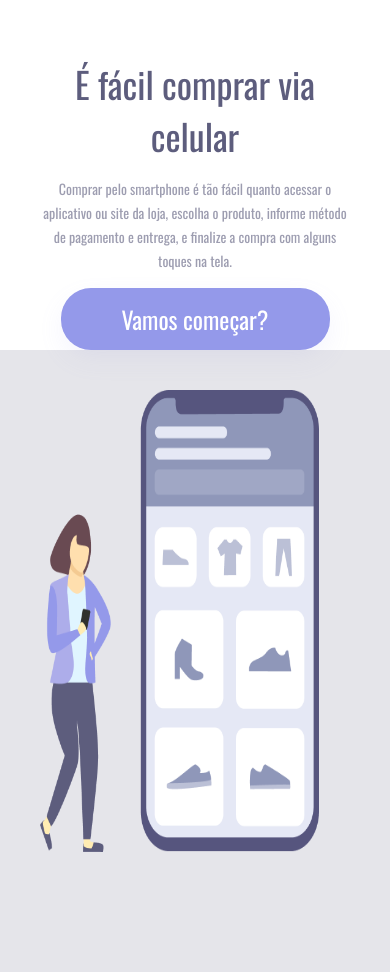
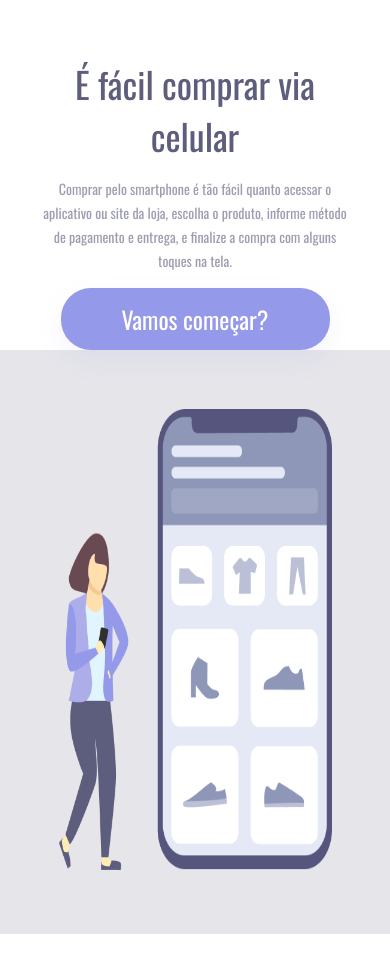
Before and after one commit to AnderDev513/Projeto-Pagina-Inicial-Loja----_AnderDev, a plain HTML site: page index.html in a window 390 px wide. After the commit the page ends 934 px from the top, so only its background shows below. Drawn offline with nearby package versions, Linux system fonts and the light colour scheme.

Commit message:
Correção bug responsividade smartphone

```diff
--- a/styles.css
+++ b/styles.css
@@ -97,22 +97,21 @@ header {
 @media screen and (max-width: 900px){
     .left-box {
         width: 100%;
-        right: 50%;
         padding: 0%;
         margin: 0%;
     }
 
     .right-box {
         display: block;
-        right: auto;
-        width: 100%;
-        position: sticky;
-        padding: 40px;
+        width: auto;
+        height: auto;
+        position: static;
+        padding: 15%;
     }
 
     .logo-img {
         position: static;
-        width: 90%;
+        width: 100%;
     }
 
     header {
```
